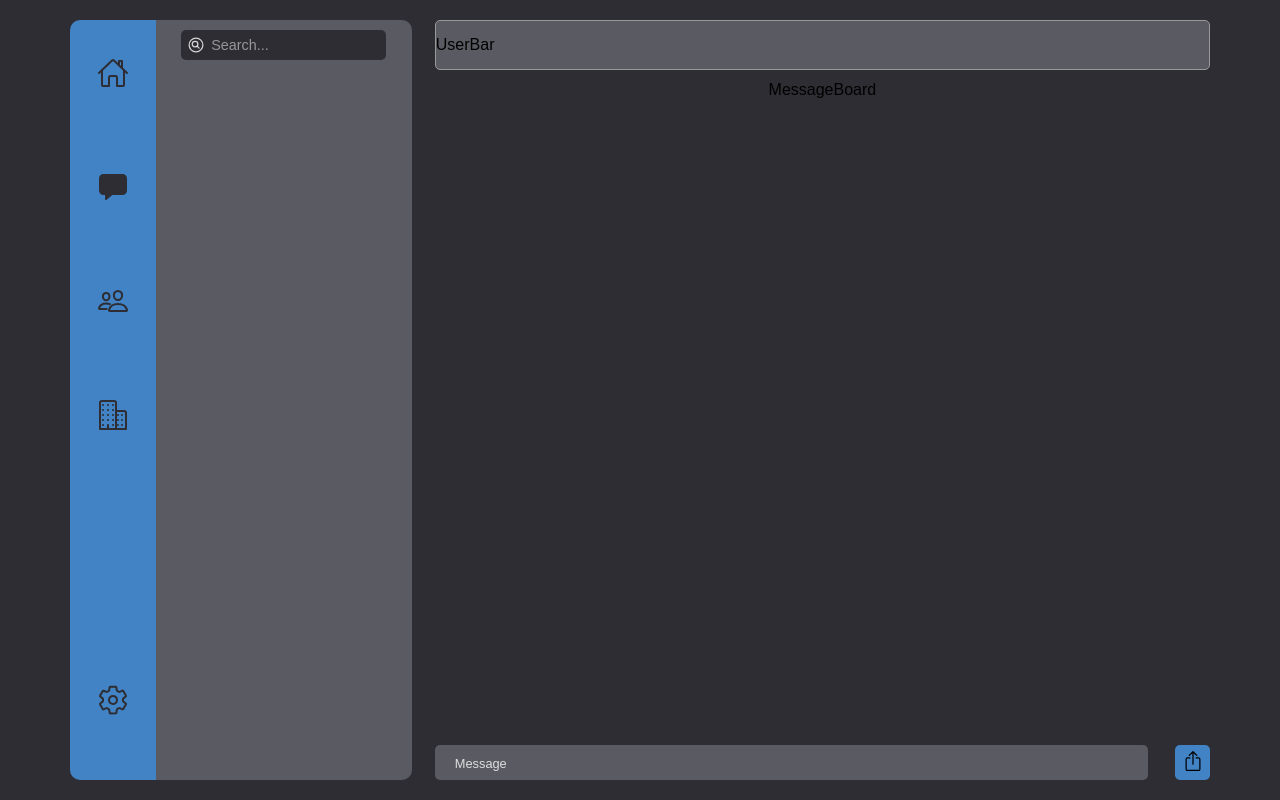
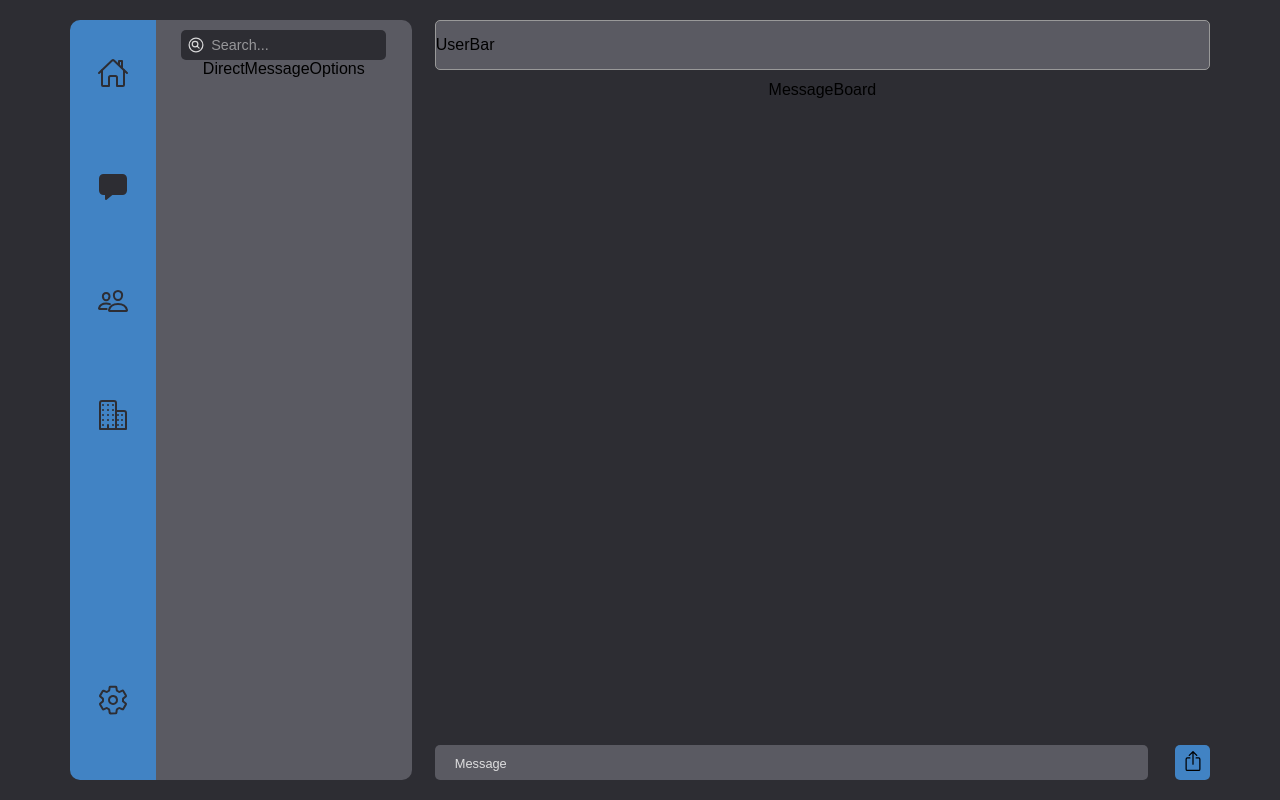
Before and after one commit to kraig-hebert/chat, a React (Create React App) app in the folder client/: page / in a window 1280 px wide. Built offline with nearby package versions, Linux system fonts and the light colour scheme.

Commit message:
added DirectMessageOptions component

```diff
--- a/client/src/components/sideMenu/menuOptions/MenuOptions.jsx
+++ b/client/src/components/sideMenu/menuOptions/MenuOptions.jsx
@@ -1,8 +1,10 @@
 import React from 'react';
+import { Routes, Route } from 'react-router-dom';
 import PropTypes from 'prop-types';
 
 import { useStyles } from './menuOptionsStyles';
 import MenuSearchInput from './menuSearchInput/MenuSearchInput';
+import DirectMessageOptions from './directMessageOptions/DirectMessageOptions';
 
 const MenuOptions = (props) => {
   const {} = props;
@@ -11,6 +13,9 @@ const MenuOptions = (props) => {
   return (
     <div className={classes.menuOptions}>
       <MenuSearchInput />
+      <Routes>
+        <Route path="/" element={<DirectMessageOptions />} />
+      </Routes>
     </div>
   );
 };
--- /dev/null
+++ b/client/src/components/sideMenu/menuOptions/directMessageOptions/DirectMessageOptions.jsx
@@ -0,0 +1,16 @@
+import React from 'react';
+import PropTypes from 'prop-types';
+
+import { useStyles } from './directMessageOptionsStyles';
+
+const DirectMessageOptions = (props) => {
+  const {} = props;
+  const classes = useStyles();
+  return (
+    <div className={classes.directMessageOptions}>DirectMessageOptions</div>
+  );
+};
+
+DirectMessageOptions.propTypes = {};
+
+export default DirectMessageOptions;
--- /dev/null
+++ b/client/src/components/sideMenu/menuOptions/directMessageOptions/directMessageOptionsStyles.js
@@ -0,0 +1,5 @@
+import { createUseStyles } from 'react-jss';
+
+export const useStyles = createUseStyles({
+  directMessageOptions: {},
+});
```
